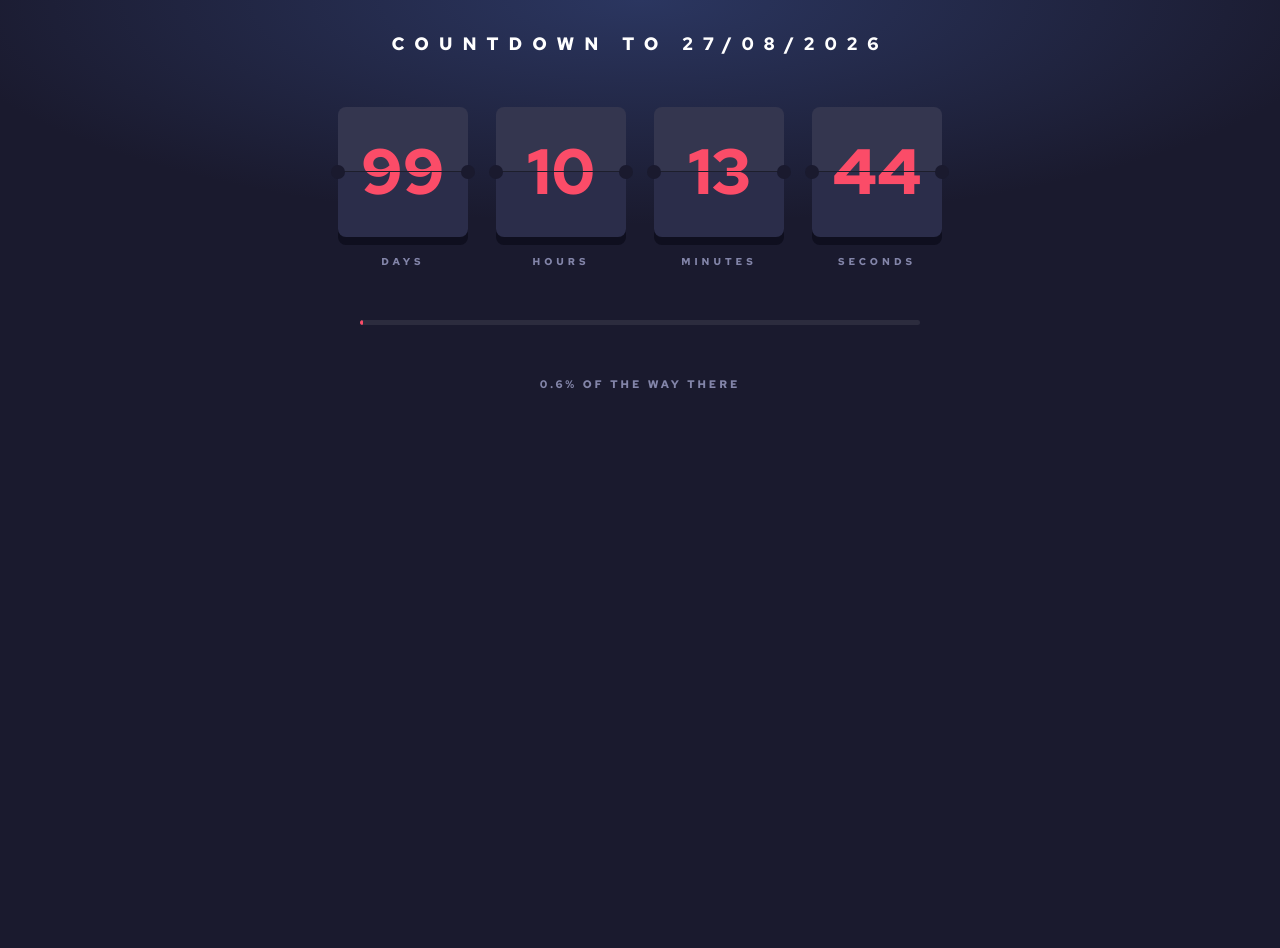
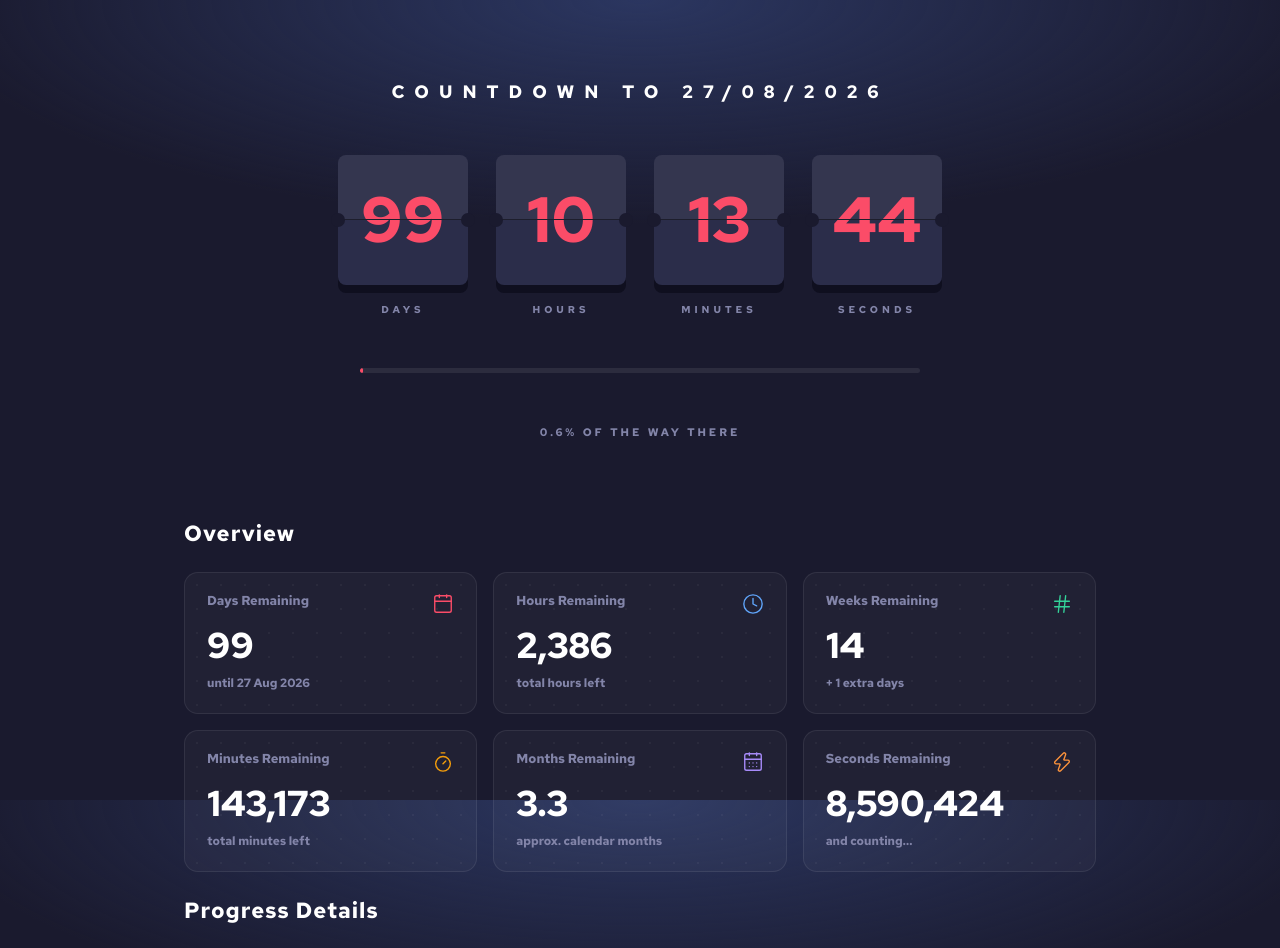
Before and after one commit to ShanujPatel/countdown, a React (Vite) app: page / in a window 1280 px wide. Shown: the top 948 px of the page. Before the commit the page ends 800 px from the top, so only its background shows below. Built offline with nearby package versions, Linux system fonts and the light colour scheme.

Commit message:
Add stats dashboard section below countdown

```diff
--- a/package.json
+++ b/package.json
@@ -8,6 +8,7 @@
     "preview": "vite preview"
   },
   "dependencies": {
+    "lucide-react": "^1.16.0",
     "react": "18.2.0",
     "react-dom": "18.2.0"
   },
--- a/src/App.jsx
+++ b/src/App.jsx
@@ -1,14 +1,18 @@
 import React from 'react'
 import Countdown from './Countdown'
+import Stats from './Stats'
 
 export default function App() {
-  const start = new Date(2026, 4, 19, 0, 0, 0)
+  const start  = new Date(2026, 4, 19, 0, 0, 0)
   const target = new Date(2026, 7, 27, 0, 0, 0)
 
   return (
     <div className="app">
-      <h1>Countdown to 27/08/2026</h1>
-      <Countdown startDate={start} targetDate={target} />
+      <section className="hero">
+        <h1>Countdown to 27/08/2026</h1>
+        <Countdown startDate={start} targetDate={target} />
+      </section>
+      <Stats startDate={start} targetDate={target} />
     </div>
   )
 }
--- /dev/null
+++ b/src/Stats.jsx
@@ -0,0 +1,64 @@
+import { useEffect, useState } from 'react'
+import {
+  Calendar, Clock, Hash, Timer,
+  CalendarDays, Zap, TrendingUp, Target, CalendarCheck,
+} from 'lucide-react'
+
+function StatCard({ label, value, sub, icon: Icon, color }) {
+  return (
+    <div className="stat-card">
+      <div className="stat-card__header">
+        <span className="stat-card__label">{label}</span>
+        <Icon size={22} color={color} strokeWidth={1.5} />
+      </div>
+      <div className="stat-card__value">{value}</div>
+      {sub && <p className="stat-card__sub">{sub}</p>}
+    </div>
+  )
+}
+
+export default function Stats({ startDate, targetDate }) {
+  const [now, setNow] = useState(() => new Date())
+
+  useEffect(() => {
+    const t = setInterval(() => setNow(new Date()), 1000)
+    return () => clearInterval(t)
+  }, [])
+
+  const diff    = Math.max(0, targetDate - now)
+  const elapsed = Math.max(0, now - startDate)
+  const total   = targetDate - startDate
+
+  const daysLeft    = Math.floor(diff / 86_400_000)
+  const hoursLeft   = Math.floor(diff / 3_600_000)
+  const minutesLeft = Math.floor(diff / 60_000)
+  const secondsLeft = Math.floor(diff / 1_000)
+  const weeksLeft   = Math.floor(daysLeft / 7)
+  const extraDays   = daysLeft % 7
+  const monthsLeft  = (diff / (30.44 * 86_400_000)).toFixed(1)
+
+  const daysElapsed = Math.floor(elapsed / 86_400_000)
+  const totalDays   = Math.round(total / 86_400_000)
+  const pctElapsed  = ((elapsed / total) * 100).toFixed(1)
+
+  return (
+    <section className="stats">
+      <h2 className="stats__heading">Overview</h2>
+      <div className="stats__grid">
+        <StatCard label="Days Remaining"    value={daysLeft.toLocaleString()}    sub="until 27 Aug 2026"            icon={Calendar}     color="#fb4c68" />
+        <StatCard label="Hours Remaining"   value={hoursLeft.toLocaleString()}   sub="total hours left"             icon={Clock}        color="#60a5fa" />
+        <StatCard label="Weeks Remaining"   value={weeksLeft}                    sub={`+ ${extraDays} extra days`}  icon={Hash}         color="#34d399" />
+        <StatCard label="Minutes Remaining" value={minutesLeft.toLocaleString()} sub="total minutes left"           icon={Timer}        color="#f59e0b" />
+        <StatCard label="Months Remaining"  value={monthsLeft}                   sub="approx. calendar months"      icon={CalendarDays} color="#a78bfa" />
+        <StatCard label="Seconds Remaining" value={secondsLeft.toLocaleString()} sub="and counting…"                icon={Zap}          color="#fb923c" />
+      </div>
+
+      <h2 className="stats__heading">Progress Details</h2>
+      <div className="stats__grid">
+        <StatCard label="Days Elapsed"         value={daysElapsed}         sub="since 19 May 2026"          icon={TrendingUp}    color="#34d399" />
+        <StatCard label="Progress"             value={`${pctElapsed}%`}   sub={`of ${totalDays} total days`} icon={Target}       color="#fb923c" />
+        <StatCard label="Countdown Duration"   value={`${totalDays} days`} sub="total length"               icon={CalendarCheck} color="#a78bfa" />
+      </div>
+    </section>
+  )
+}
--- a/src/index.css
+++ b/src/index.css
@@ -15,28 +15,43 @@
 
 *, *::before, *::after { box-sizing: border-box; margin: 0; padding: 0; }
 
-html, body, #root { height: 100%; }
+html { height: 100%; }
 
 body {
   font-family: 'Red Hat Text', system-ui, sans-serif;
   background-color: var(--bg);
-  /* subtle radial glow at top */
   background-image: radial-gradient(ellipse 80% 40% at 50% 0%, #2b3660 0%, transparent 70%);
   color: var(--white);
+  min-height: 100%;
   display: flex;
-  align-items: center;
   justify-content: center;
-  min-height: 100vh;
+}
+
+#root {
+  width: 100%;
+  display: flex;
+  justify-content: center;
 }
 
 /* ── App shell ─────────────────────────────── */
 .app {
+  width: 100%;
+  max-width: 960px;
+  display: flex;
+  flex-direction: column;
+  align-items: center;
+  gap: 80px;
+  padding: 80px 24px 80px;
+}
+
+/* ── Hero (countdown section) ───────────────── */
+.hero {
   display: flex;
   flex-direction: column;
   align-items: center;
   gap: 52px;
-  padding: 32px 16px;
   text-align: center;
+  width: 100%;
 }
 
 h1 {
@@ -91,7 +106,7 @@ h1 {
   box-shadow: 0 8px 0 var(--shadow);
 }
 
-/* ── Number — spans full tile height so each half clips its own half ── */
+/* ── Number ─────────────────────────────────── */
 .tile__num {
   position: absolute;
   width: 100%;
@@ -105,10 +120,7 @@ h1 {
   line-height: 1;
 }
 
-/* Top half: number anchored to top of tile */
-.tile__half--top .tile__num { top: 0; }
-
-/* Bottom half: number shifted up so it aligns with the same tile origin */
+.tile__half--top    .tile__num { top: 0; }
 .tile__half--bottom .tile__num { top: -100%; }
 
 /* ── Flip animation ─────────────────────────── */
@@ -148,7 +160,7 @@ h1 {
 .tile__notch--l { left:  -7px; }
 .tile__notch--r { right: -7px; }
 
-/* ── Label ──────────────────────────────────── */
+/* ── Tile label ─────────────────────────────── */
 .tile__label {
   font-size: 10px;
   font-weight: 700;
@@ -181,6 +193,69 @@ h1 {
   color: var(--muted);
 }
 
+/* ── Stats section ──────────────────────────── */
+.stats {
+  width: 100%;
+  display: flex;
+  flex-direction: column;
+  gap: 24px;
+}
+
+.stats__heading {
+  font-size: 22px;
+  font-weight: 700;
+  letter-spacing: 1px;
+  color: var(--white);
+  align-self: flex-start;
+}
+
+.stats__grid {
+  display: grid;
+  grid-template-columns: repeat(3, 1fr);
+  gap: 16px;
+}
+
+/* ── Stat card ──────────────────────────────── */
+.stat-card {
+  background-color: rgba(255, 255, 255, 0.03);
+  background-image: radial-gradient(circle, rgba(255,255,255,0.04) 1px, transparent 1px);
+  background-size: 24px 24px;
+  border: 1px solid rgba(255, 255, 255, 0.08);
+  border-radius: 14px;
+  padding: 20px 22px 22px;
+  display: flex;
+  flex-direction: column;
+  gap: 12px;
+  min-height: 140px;
+}
+
+.stat-card__header {
+  display: flex;
+  align-items: flex-start;
+  justify-content: space-between;
+  gap: 8px;
+}
+
+.stat-card__label {
+  font-size: 13px;
+  font-weight: 700;
+  color: var(--muted);
+  line-height: 1.3;
+}
+
+.stat-card__value {
+  font-size: 36px;
+  font-weight: 700;
+  color: var(--white);
+  line-height: 1;
+}
+
+.stat-card__sub {
+  font-size: 12px;
+  color: var(--muted);
+  margin-top: auto;
+}
+
 /* ── Done state ─────────────────────────────── */
 .done {
   font-size: 18px;
@@ -189,7 +264,7 @@ h1 {
 }
 
 /* ── Responsive ─────────────────────────────── */
-@media (max-width: 480px) {
+@media (max-width: 640px) {
   :root {
     --tile-size: 80px;
     --font-size: 40px;
@@ -200,4 +275,10 @@ h1 {
   .tile__notch { width: 10px; height: 10px; }
   .tile__notch--l { left:  -5px; }
   .tile__notch--r { right: -5px; }
+  .stats__grid { grid-template-columns: repeat(2, 1fr); }
+  .stat-card__value { font-size: 28px; }
 }
+
+@media (max-width: 400px) {
+  .stats__grid { grid-template-columns: 1fr; }
+}
```
Also changed, not shown: 1 other file (tests, documents, lock files or other folders).
